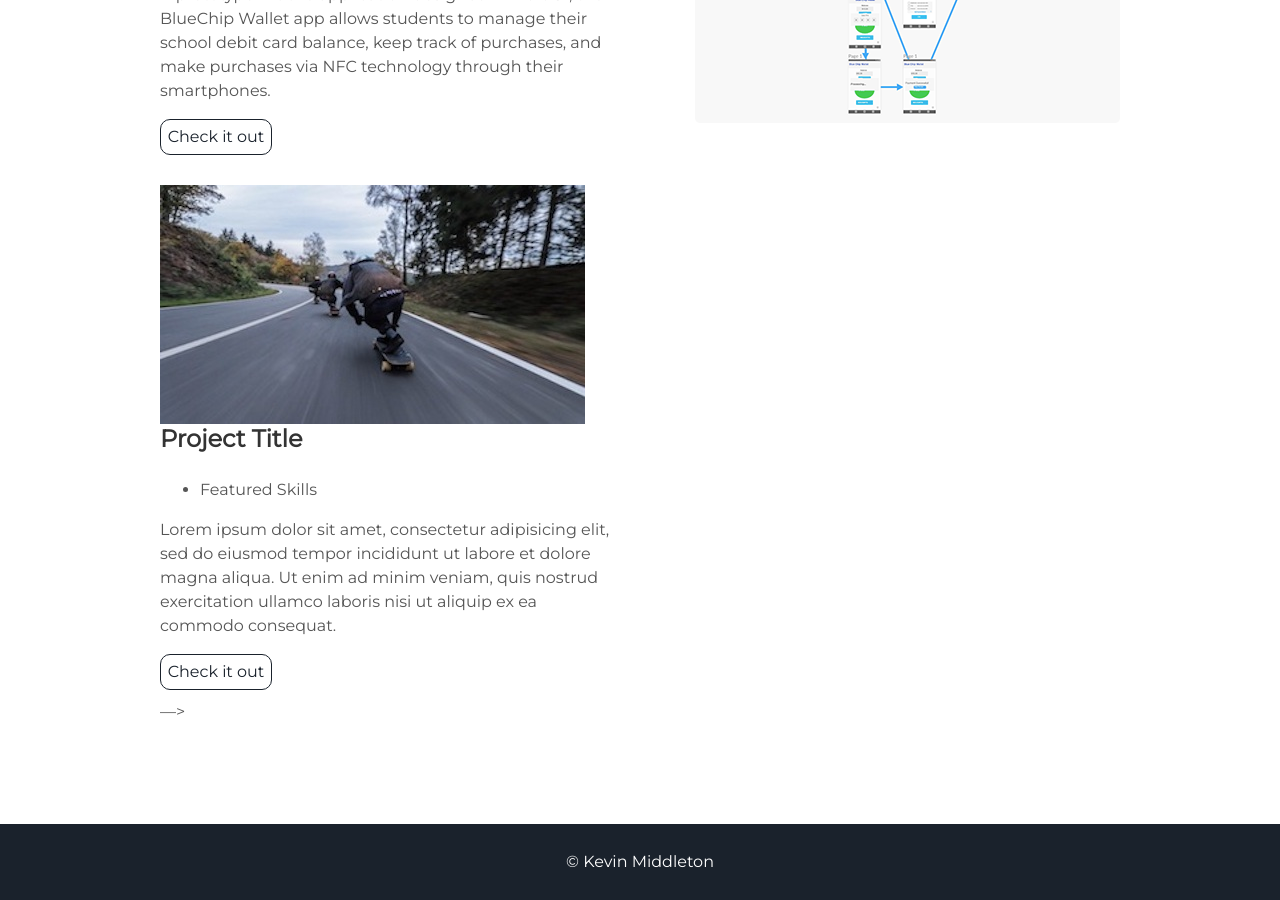
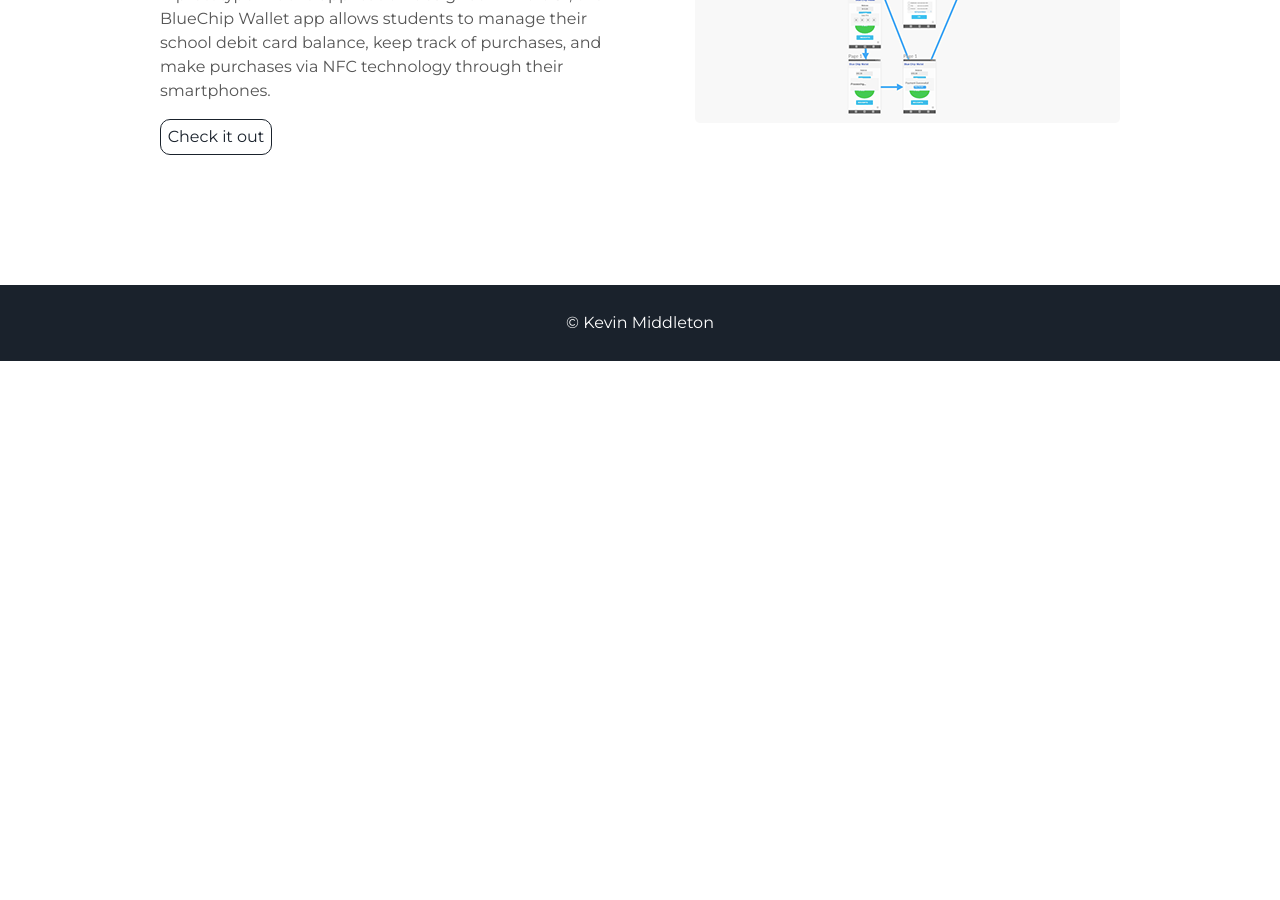
Before and after one commit to Kevin-Middleton/kevin-middleton.github.io, a Jekyll site: the page built from index.html, in a window 1280 px wide and 900 px high, scrolled down 3862 px. Built offline with Jekyll 4.4.1, drawn with Linux system fonts in a browser that asks for light colours; after the commit the page ends 4223 px from its top, so only the background shows below that.

Commit message:
Update projects.html

```diff
--- a/_includes/projects.html
+++ b/_includes/projects.html
@@ -109,18 +109,3 @@
     <a class="project-link" href="https://www.fluidui.com/editor/live/preview/cF9kdWtWTmlIUzVaUWcydXpDM3JhYk42RlRYcjQ2SG9SUw==">Check it out</a>
   </div>
 </div>
-
-
-<!––<div class="user-projects">
-  <div class="images-left">
-    <img alt="mountains" src="{{ "/assets/img/skate.jpg" | prepend: site.baseurl }}" />
-  </div>
-  <div class="contents-right">
-    <h3> Project Title </h3>
-    <ul>
-      <li> Featured Skills</li>
-    </ul>
-    <p>Lorem ipsum dolor sit amet, consectetur adipisicing elit, sed do eiusmod tempor incididunt ut labore et dolore magna aliqua. Ut enim ad minim veniam, quis nostrud exercitation ullamco laboris nisi ut aliquip ex ea commodo consequat.</p>
-    <a class="project-link" href="#">Check it out</a>
-  </div>
-</div>––>
```
